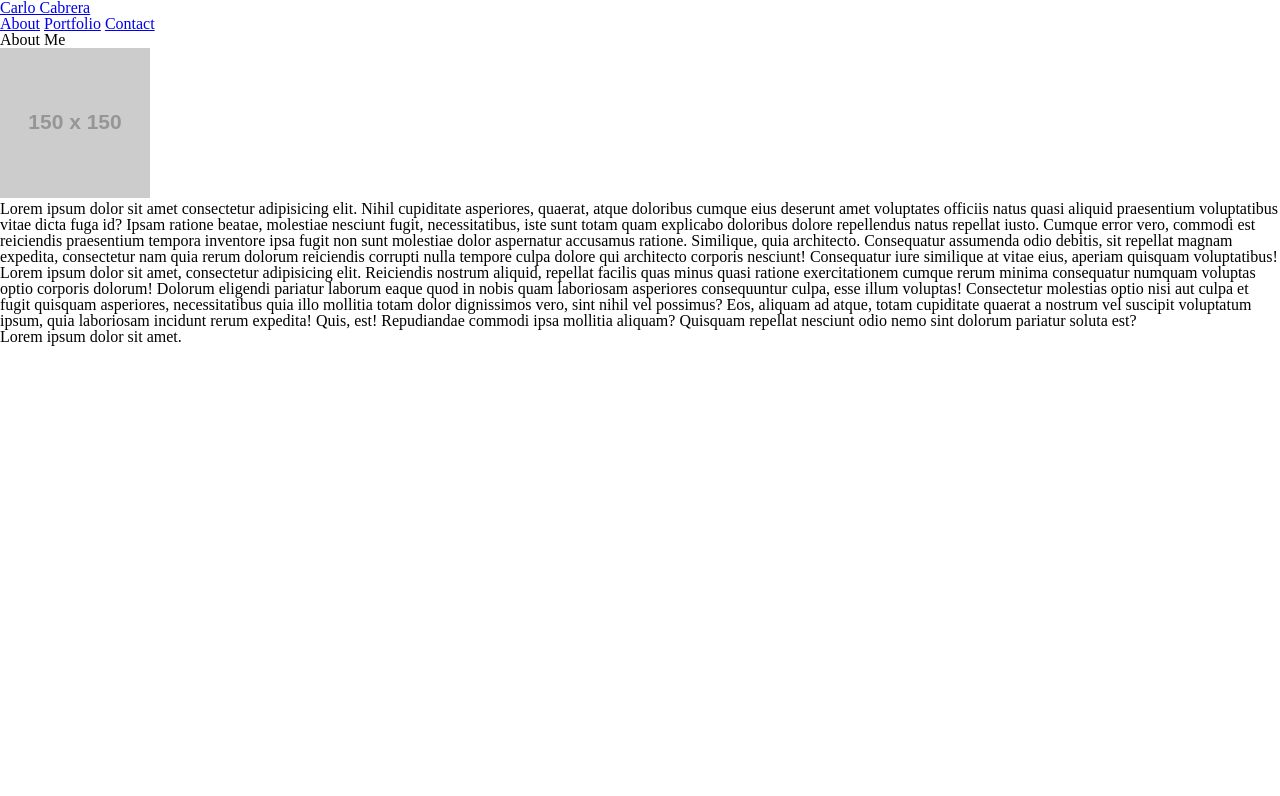
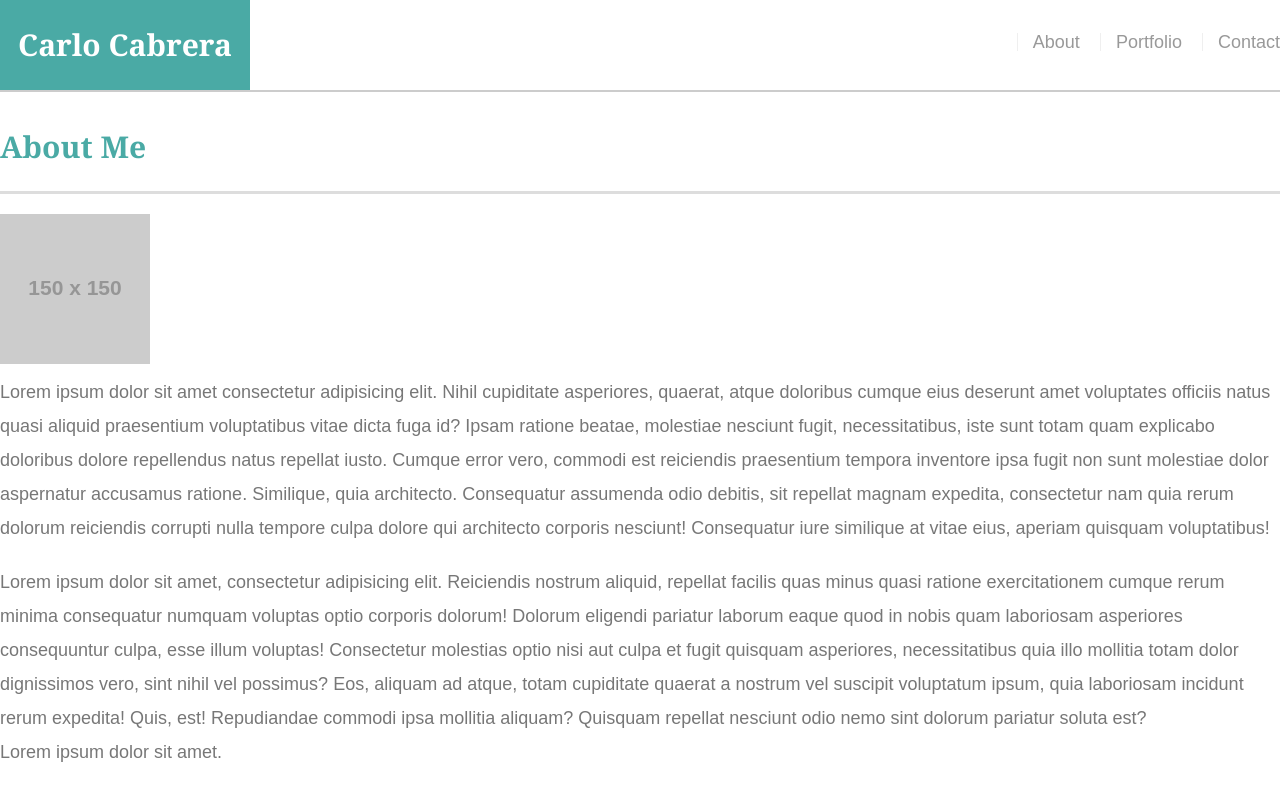
Before and after one commit to carlocabrera/Basic-Portfolio, a plain HTML site: page index.html in a window 1280 px wide. Drawn offline with Linux system fonts and the light colour scheme; placeholder pictures from the web are drawn by us; a script that the page names is missing.

Commit message:
Header1, Navbar & h#'s Tags  CSS

```diff
--- /dev/null
+++ b/assets/css/style.css
@@ -0,0 +1,82 @@
+* {
+    box-sizing: border-box;
+}
+
+body {
+    font-size: 18px;
+    line-height: 34px;
+    font-family: 'Arial', 'Helvetica Neue', Helvetica, sans-serif;
+    color: #777777
+}
+
+.box {
+    width: 100%;
+    max-width: width 960px;
+    margin: 0 auto;
+    clear: both;
+}
+
+h1, h2, h3, p {
+    margin-bottom: 20px;
+}
+
+p:last-child {
+    margin-bottom: 0;
+}
+
+h1, h2, h3 {
+    font-family: 'Georgia', Times, Times New Roman, serif;
+    font-weight: 700;
+    color: #4aaaa5;
+}
+
+h1 {
+    font-size: 30px;
+    line-height: 49px;
+    border-bottom: 3px solid #ddd;
+    padding-bottom: 20px;
+}
+
+h2, h3 {
+    font-size: 22px;
+}
+
+#header1 {
+    background: #ffffff;
+    margin: 0 0 30px;
+    z-index: 99;
+    color: #fff;
+    overflow: auto;
+    border-bottom: 2px solid #ccc;
+    /* position: fixed; */
+    width: 100%;
+}
+
+#namelogo {
+    width: 250px;
+    height: 90px;
+    background: #4aaaa5;
+    float: left;
+    font-family: 'Georgia', Times, Times New Roman, serif;
+    text-align: center;
+    line-height: 90px;
+    color: #ffffff;
+    font-weight: 700;
+    font-size: 30px;
+    text-decoration: none;
+}
+
+nav {
+    float: right;
+    margin-top: 25px
+}
+
+nav a {
+    color: #999999;
+    text-decoration: none;
+    margin-left: 15px;
+    display: inline-block;
+    border-left: 1px solid #efefef;
+    padding-left: 15px;
+    line-height: 18px;
+}
--- a/contact.html
+++ b/contact.html
@@ -6,12 +6,13 @@
     <title>Contact</title>
     <meta name="viewport" content="width=device-width, initial-scale=1">
     <link rel="stylesheet" type="text/css" media="screen" href="assets/css/reset.css" />
+    <link rel="stylesheet" type="text/css" media="screen" href="assets/css/style.css" />
     <script src="main.js"></script>
 </head>
 <body>
     <header id="header1">
     <div class="box">
-        <a href="index.html" id="name">Carlo Cabrera</a>
+        <a href="index.html" id="namelogo">Carlo Cabrera</a>
         <nav>
             <a href="index.html">About</a>
             <a href="portfolio.html">Portfolio</a>
@@ -22,16 +23,17 @@
     </header>
 
 <div id="main-box" class="box">
+
     <section class="section1">
 
         <h1>Contact</h1>
 
         <form id="contact">
             <ul>
-                <li>
-                    <label for="name">Name</label>
-                    <input type="text" name="name" id="name" required="required">
-                </li>
+                    <li>
+                            <label for="name">Name</label>
+                            <input type="text" name="name" id="name" required="required">
+                        </li>
 
                 <li>
                     <label for="email">Email</label>
--- a/index.html
+++ b/index.html
@@ -6,12 +6,15 @@
     <title>About Me</title>
     <meta name="viewport" content="width=device-width, initial-scale=1">
     <link rel="stylesheet" type="text/css" media="screen" href="assets/css/reset.css" />
+    <link rel="stylesheet" type="text/css" media="screen" href="assets/css/style.css" />
     <script src="main.js"></script>
 </head>
+
 <body>
+
     <header id="header1">
     <div class="box">
-        <a href="index.html" id="name">Carlo Cabrera</a>
+        <a href="index.html" id="namelogo">Carlo Cabrera</a>
         <nav>
             <a href="index.html">About</a>
             <a href="portfolio.html">Portfolio</a>
@@ -22,18 +25,17 @@
     </header>
 
 <div id="main-box" class="box">
+
     <section class="section1">
         <h1>About Me</h1>
 
         <img src="https://via.placeholder.com/150" alt="Carlo Cabrera">
 
-        <P>
-            Lorem ipsum dolor sit amet consectetur adipisicing elit. Nihil cupiditate asperiores, quaerat, atque doloribus cumque eius deserunt amet voluptates officiis natus quasi aliquid praesentium voluptatibus vitae dicta fuga id? Ipsam ratione beatae, molestiae nesciunt fugit, necessitatibus, iste sunt totam quam explicabo doloribus dolore repellendus natus repellat iusto. Cumque error vero, commodi est reiciendis praesentium tempora inventore ipsa fugit non sunt molestiae dolor aspernatur accusamus ratione. Similique, quia architecto. Consequatur assumenda odio debitis, sit repellat magnam expedita, consectetur nam quia rerum dolorum reiciendis corrupti nulla tempore culpa dolore qui architecto corporis nesciunt! Consequatur iure similique at vitae eius, aperiam quisquam voluptatibus!
-        </P>
-        <p>
-            Lorem ipsum dolor sit amet, consectetur adipisicing elit. Reiciendis nostrum aliquid, repellat facilis quas minus quasi ratione exercitationem cumque rerum minima consequatur numquam voluptas optio corporis dolorum! Dolorum eligendi pariatur laborum eaque quod in nobis quam laboriosam asperiores consequuntur culpa, esse illum voluptas! Consectetur molestias optio nisi aut culpa et fugit quisquam asperiores, necessitatibus quia illo mollitia totam dolor dignissimos vero, sint nihil vel possimus? Eos, aliquam ad atque, totam cupiditate quaerat a nostrum vel suscipit voluptatum ipsum, quia laboriosam incidunt rerum expedita! Quis, est! Repudiandae commodi ipsa mollitia aliquam? Quisquam repellat nesciunt odio nemo sint dolorum pariatur soluta est?
-        </p>
+        <P>Lorem ipsum dolor sit amet consectetur adipisicing elit. Nihil cupiditate asperiores, quaerat, atque doloribus cumque eius deserunt amet voluptates officiis natus quasi aliquid praesentium voluptatibus vitae dicta fuga id? Ipsam ratione beatae, molestiae nesciunt fugit, necessitatibus, iste sunt totam quam explicabo doloribus dolore repellendus natus repellat iusto. Cumque error vero, commodi est reiciendis praesentium tempora inventore ipsa fugit non sunt molestiae dolor aspernatur accusamus ratione. Similique, quia architecto. Consequatur assumenda odio debitis, sit repellat magnam expedita, consectetur nam quia rerum dolorum reiciendis corrupti nulla tempore culpa dolore qui architecto corporis nesciunt! Consequatur iure similique at vitae eius, aperiam quisquam voluptatibus!</P>
+
+        <p>Lorem ipsum dolor sit amet, consectetur adipisicing elit. Reiciendis nostrum aliquid, repellat facilis quas minus quasi ratione exercitationem cumque rerum minima consequatur numquam voluptas optio corporis dolorum! Dolorum eligendi pariatur laborum eaque quod in nobis quam laboriosam asperiores consequuntur culpa, esse illum voluptas! Consectetur molestias optio nisi aut culpa et fugit quisquam asperiores, necessitatibus quia illo mollitia totam dolor dignissimos vero, sint nihil vel possimus? Eos, aliquam ad atque, totam cupiditate quaerat a nostrum vel suscipit voluptatum ipsum, quia laboriosam incidunt rerum expedita! Quis, est! Repudiandae commodi ipsa mollitia aliquam? Quisquam repellat nesciunt odio nemo sint dolorum pariatur soluta est?</p>
     </section>
+
 </div>
 
 <footer>
```
Also changed, not shown: portfolio.html (+7 -6 lines).
